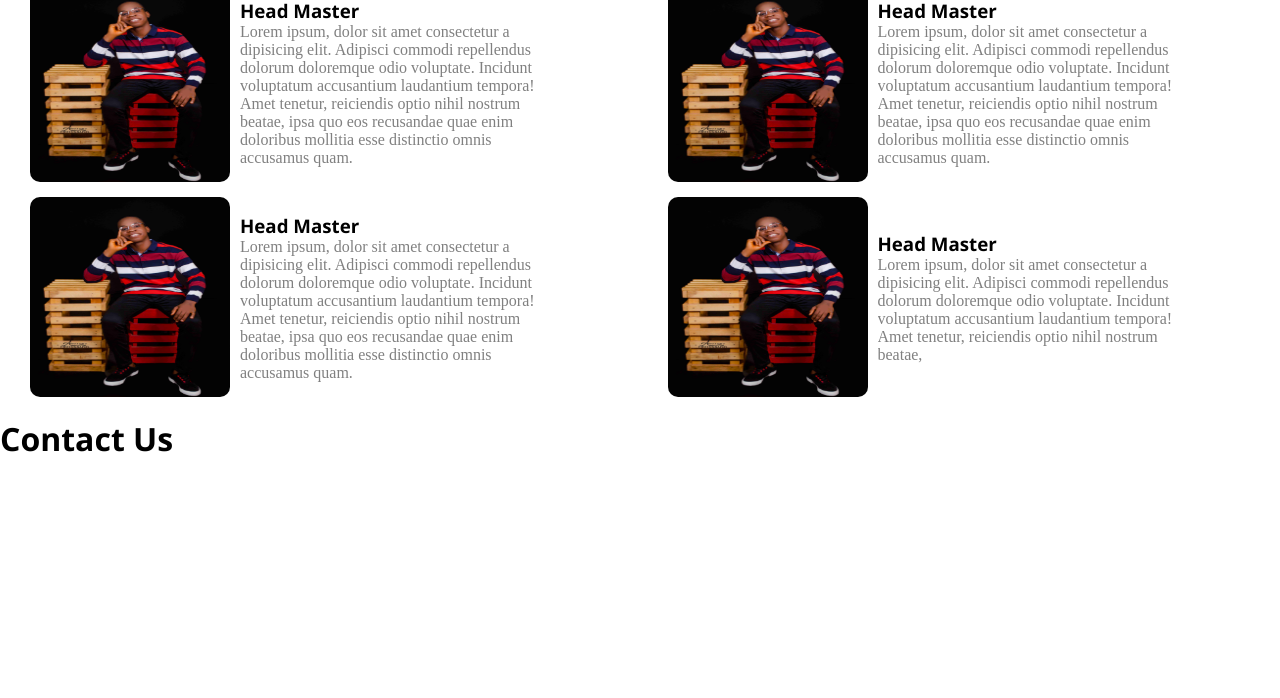
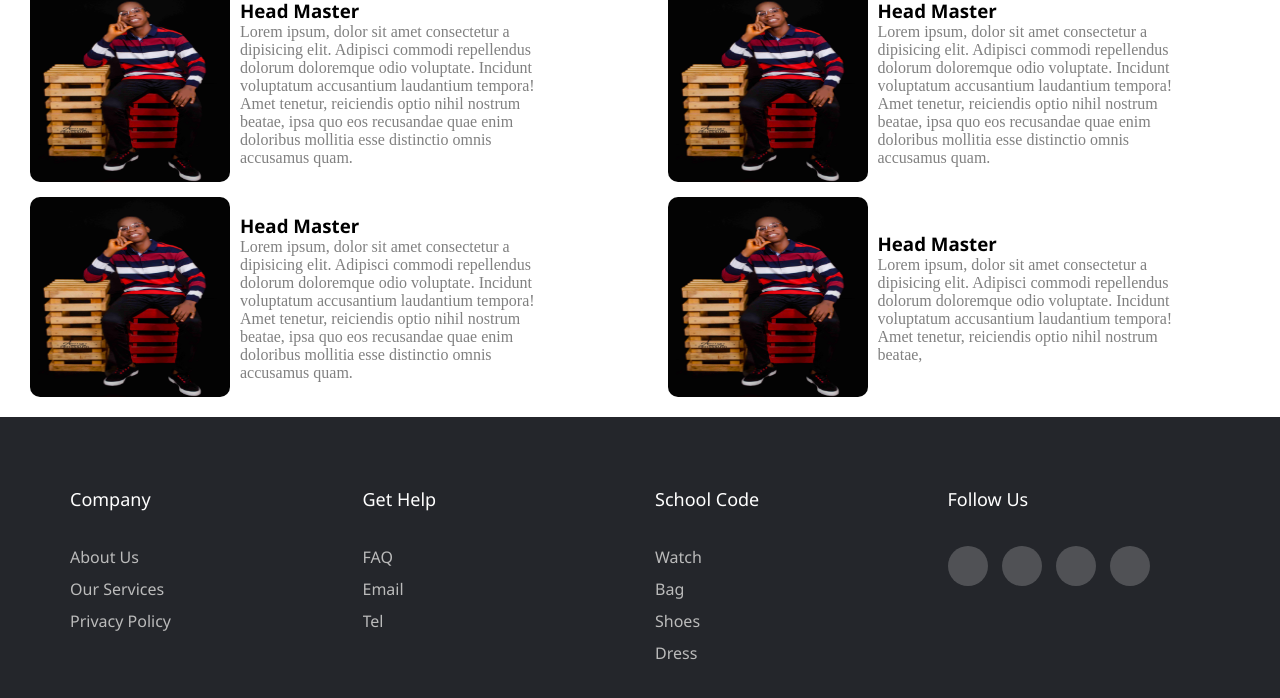
Before and after one commit to harunahaak78/SCHOL_WEBSITE, a plain HTML site: page SCHOOL_WEBSITE/About.html in a window 1280 px wide. Shown: the part 567-1265 px from the top of the page. Before the commit the page ends 1084 px from the top, so only its background shows below. Drawn offline with Linux system fonts and the light colour scheme.

Commit message:
finish the footer container

```diff
--- a/SCHOOL_WEBSITE/About.html
+++ b/SCHOOL_WEBSITE/About.html
@@ -127,10 +127,44 @@
             </div>
         </div>
     </div>
-    <footer class="aboutfooterdiv">
-        <div class="aboutfooter">
-            <h1>Contact Us</h1>
-
+    <footer class="footer">
+        <div class="containerfooter">
+            <div class="row">
+                <div class="footer-col">
+                    <h4>company</h4>
+                    <ul>
+                        <li><a href="#">about us</a></li>
+                        <li><a href="#">our services</a></li>
+                        <li><a href="#">privacy policy</a></li>
+                    </ul>
+                </div>
+                <div class="footer-col">
+                    <h4>get help</h4>
+                    <ul>
+                        <li><a href="#">FAQ</a></li>
+                        <li><a href="#">Email</a></li>
+                        <li><a href="#">Tel</a></li>
+                    </ul>
+                </div>
+                <div class="footer-col">
+                    <h4>School Code</h4>
+                    <ul>
+                        <li><a href="#">watch</a></li>
+                        <li><a href="#">bag</a></li>
+                        <li><a href="#">shoes</a></li>
+                        <li><a href="#">dress</a></li>
+                    </ul>
+                </div>
+                <div class="footer-col">
+                    <h4>follow us</h4>
+                    <div class="social-links">
+                        <a href="#"><i class="fab fa-facebook-f"></i></a>
+                        <a href="#"><i class="fab fa-twitter"></i></a>
+                        <a href="#"><i class="fab fa-instagram"></i></a>
+                        <a href="#"><i class="fab fa-linkedin-in"></i></a>
+                    </div>
+                </div>
+            </div>
         </div>
 
     </footer>
--- a/SCHOOL_WEBSITE/css/index.css
+++ b/SCHOOL_WEBSITE/css/index.css
@@ -937,11 +937,89 @@ p{
    font-family: 'Times New Roman', Times, serif;
 
 }
-.aboutfooter{
-   width: 100%;
-   height: 100px;
+
+
+.containerfooter{
+	max-width: 1170px;
+	margin:auto;
+}
+.row{
+	display: flex;
+	flex-wrap: wrap;
+}
+ul{
+	list-style: none;
+}
+.footer{
+	background-color: #24262b;
+   padding: 70px 0;
    margin-top: 20px;
-   /* border-top: 2px solid gray; */
-   box-shadow: 15px 0 0 0 rgb(20, 20, 20);
-   background-color: white;
 }
+.footer-col{
+   width: 25%;
+   padding: 0 15px;
+}
+.footer-col h4{
+	font-size: 18px;
+	color: #ffffff;
+	text-transform: capitalize;
+	margin-bottom: 35px;
+	font-weight: 500;
+	position: relative;
+}
+.footer-col h4:hover{
+	content: '';
+	position: absolute;
+	left:0;
+	bottom: -10px;
+	background-color: #e91e63;
+	height: 2px;
+	box-sizing: border-box;
+	width: 50px;
+}
+.footer-col ul li:not(:last-child){
+	margin-bottom: 10px;
+}
+.footer-col ul li a{
+	font-size: 16px;
+	text-transform: capitalize;
+	color: #ffffff;
+	text-decoration: none;
+	font-weight: 300;
+	color: #bbbbbb;
+	display: block;
+	transition: all 0.3s ease;
+}
+.footer-col ul li a:hover{
+	color: #ffffff;
+	padding-left: 8px;
+}
+.footer-col .social-links a{
+	display: inline-block;
+	height: 40px;
+	width: 40px;
+	background-color: rgba(255,255,255,0.2);
+	margin:0 10px 10px 0;
+	text-align: center;
+	line-height: 40px;
+	border-radius: 50%;
+	color: #ffffff;
+	transition: all 0.5s ease;
+}
+.footer-col .social-links a:hover{
+	color: #24262b;
+	background-color: #ffffff;
+}
+
+/*responsive*/
+@media(max-width: 767px){
+  .footer-col{
+    width: 50%;
+    margin-bottom: 30px;
+}
+}
+@media(max-width: 574px){
+  .footer-col{
+    width: 100%;
+}
+}
```
